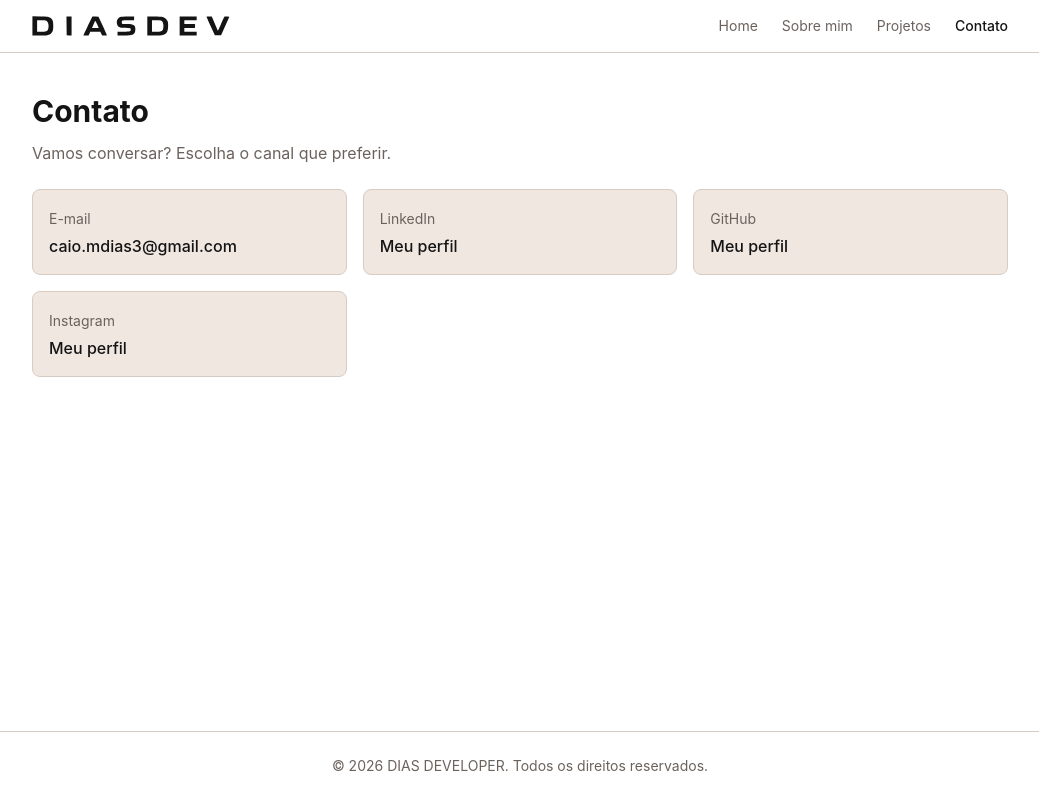
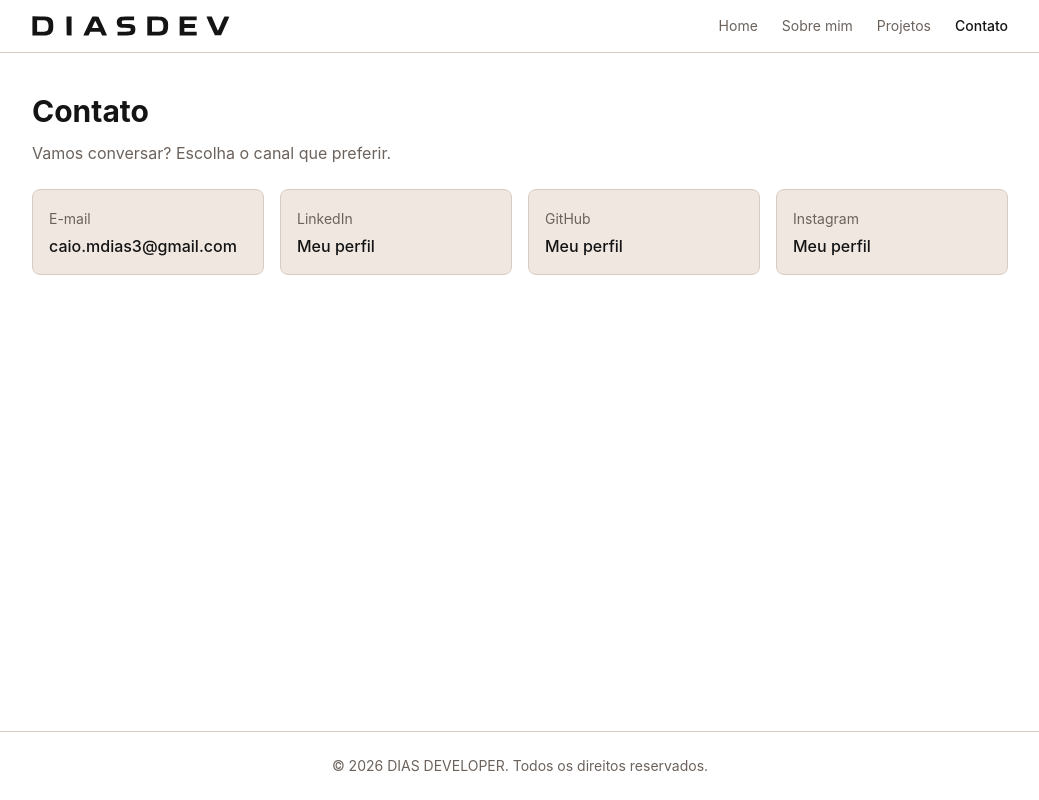
Before and after one commit to diasDev09/portifolio, a React (Vite) app: page /contato in a window 1280 px wide. Shown: the whole page, without its empty margins (120-1159 px from the left). Built offline with nearby package versions, Linux system fonts and the light colour scheme.

Commit message:
style: grid responsivo na página de contato

```diff
--- a/src/pages/Contact.tsx
+++ b/src/pages/Contact.tsx
@@ -15,15 +15,14 @@ export default function Contact() {
             <h1 className="text-3xl font-bold">Contato</h1>
             <p className="mt-3 text-muted">Vamos conversar? Escolha o canal que preferir.</p>
 
-            <ul className="mt-6 grid gap-4 sm:grid-cols-3">
+            <ul className="mt-6 grid gap-4 sm:grid-cols-2 lg:grid-cols-4">
                 {channels.map((c) => (
                     <li key={c.label}>
                         <a
                             href={c.href}
                             target={c.href.startsWith('mailto:') ? undefined : '_blank'}
                             rel="noreferrer"
-                            className="block rounded-lg border border-border bg-surface p-4 transition-colors hover:border-ink"
-                        >
+                            className="block h-full rounded-lg border border-border bg-surface p-4 transition-colors hover:border-ink">
                             <span className="text-sm text-muted">{c.label}</span>
                             <p className="mt-1 break-all font-medium">{c.value}</p>
                         </a>
```
